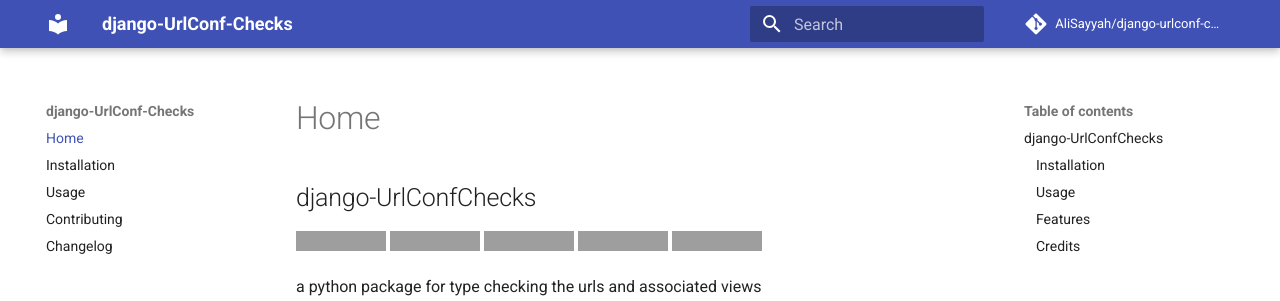
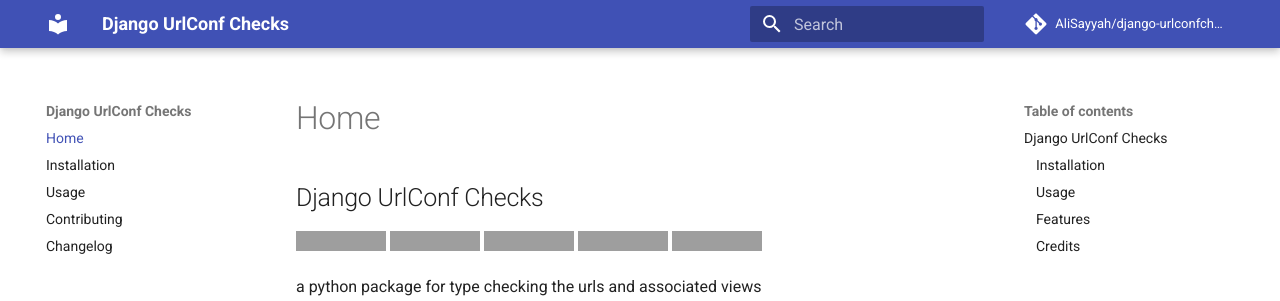
Before and after one commit to AliSayyah/django-urlconfchecks, an MkDocs documentation site: the page built from docs/index.md, in a window 1280 px wide and 900 px high. Shown: the top 301 px of the window. Built offline with MkDocs 1.6.1 and Material for MkDocs 9.7.7, drawn with Linux system fonts in a browser that asks for light colours; comment, search, counter and statistics services are not loaded; some of the changed lines change nothing that is shown; grey boxes are pictures that could not be loaded.

Commit message:
minor `README` and document changes

```diff
--- a/README.md
+++ b/README.md
@@ -1,4 +1,4 @@
-# django-UrlConfChecks
+# Django UrlConf Checks
 
 [![pypi](https://img.shields.io/pypi/v/django-urlconfchecks.svg)](https://pypi.org/project/django-urlconfchecks/)
 [![python](https://img.shields.io/pypi/pyversions/django-urlconfchecks.svg)](https://pypi.org/project/django-urlconfchecks/)
--- a/mkdocs.yml
+++ b/mkdocs.yml
@@ -1,7 +1,7 @@
-site_name: django-UrlConf-Checks
-site_url: https://AliSayyah.github.io/django-urlconf-checks
-repo_url: https://github.com/AliSayyah/django-urlconf-checks
-repo_name: AliSayyah/django-urlconf-checks
+site_name: Django UrlConf Checks
+site_url: https://AliSayyah.github.io/django-urlconfchecks
+repo_url: https://github.com/AliSayyah/django-urlconfchecks
+repo_name: AliSayyah/django-urlconfchecks
 #strict: true
 nav:
   - Home: index.md
@@ -54,7 +54,7 @@
 extra:
   social:
     - icon: fontawesome/brands/github
-      link: https://github.com/AliSayyah/django-urlconf-checks
+      link: https://github.com/AliSayyah/django-urlconfchecks
       name: Github
     - icon: material/email
       link: "mailto:ali.sayyah2@gmail.com"
```
